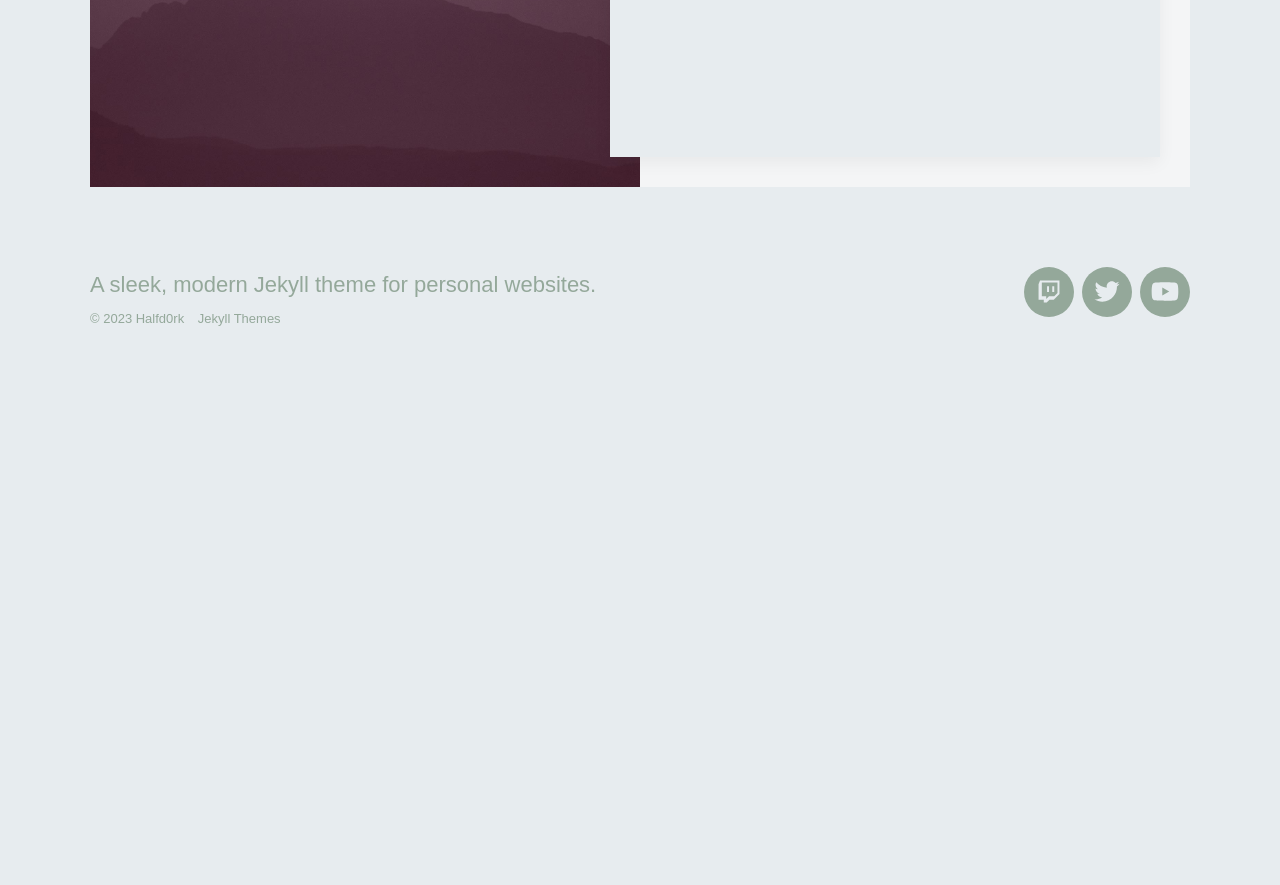
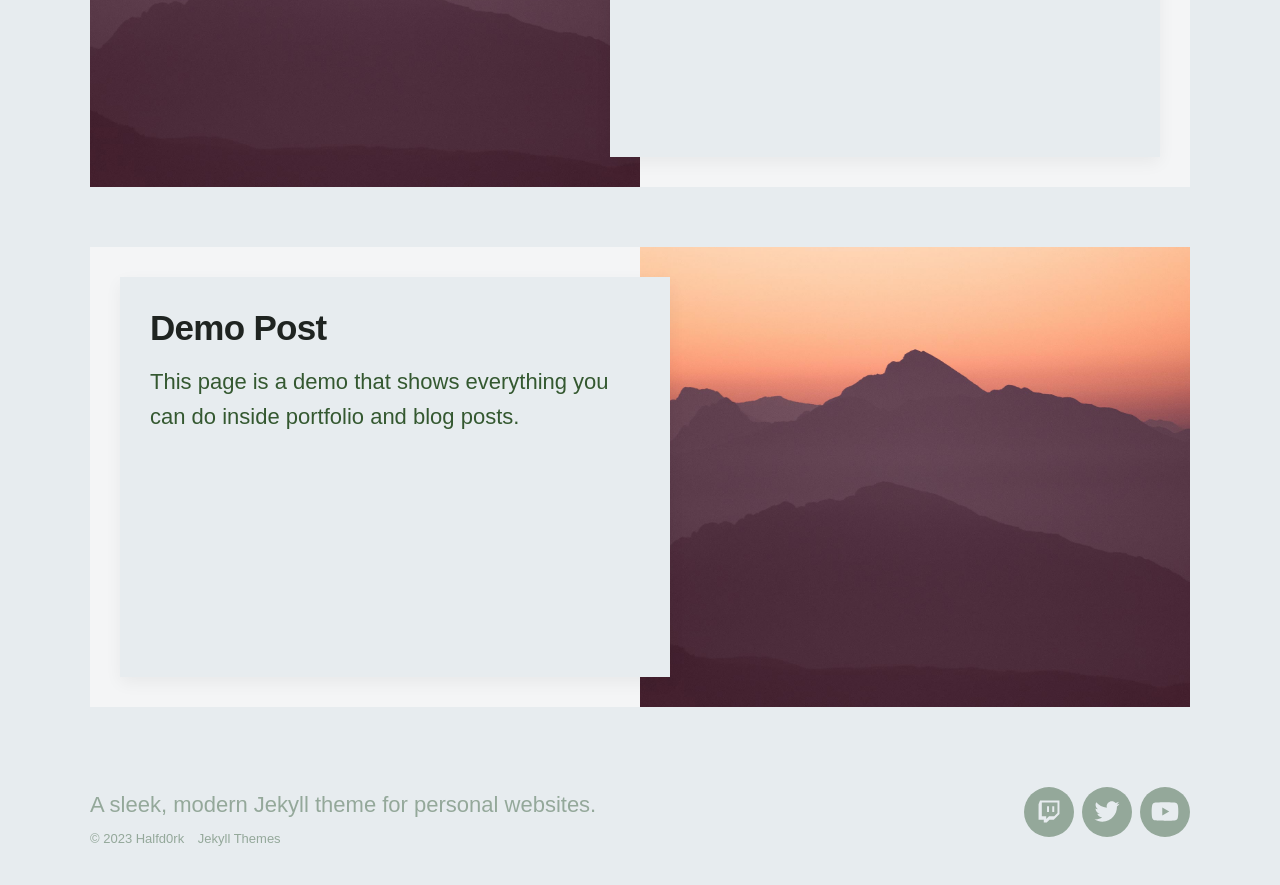
Before and after one commit to halfd0rk/halfd0rk.github.io, a Jekyll site: the page built from blog/index.html, in a window 1280 px wide and 900 px high, scrolled down 805 px. Shown: the top 885 px of the window. Built offline with Jekyll 4.4.1, drawn with Linux system fonts in a browser that asks for light colours; nearby versions of some CDN libraries; some web fonts are replaced; the list of posts is cut into pages by our own code; before the commit the page ends 1210 px from its top, so only the background shows below that; some of the changed lines change nothing that is shown.

Commit message:
added 2nd post, added markup

````diff
--- a/_config.yml
+++ b/_config.yml
@@ -13,6 +13,11 @@
   projects:
     output: true
     permalink: /project/:slug
+
+markup:
+  goldmark:
+    renderer:
+      unsafe: true
 
 defaults:
   -
--- /dev/null
+++ b/_posts/2023-07-18-demo-2.md
@@ -0,0 +1,112 @@
+---
+title: 'Demo Post'
+date: 2018-06-30 00:00:00
+description: This page is a demo that shows everything you can do inside portfolio and blog posts.
+featured_image: '/images/demo/demo-square.jpg'
+---
+
+![](/images/demo/demo-landscape.jpg)
+
+## Demo content
+
+This page is a demo that shows everything you can do inside portfolio and blog posts.
+
+We've included everything you need to create engaging posts about your work, and show off your case studies in a beautiful way.
+
+<a href="https://www.amazon.com/Art-Business-Online-Writing-Capturing-ebook/dp/B08GZK274F?keywords=online+business+writing&qid=1689707531&sr=8-3&linkCode=li2&tag=halfd0rk-20&linkId=bf4c0c9500a07ad40c644e3603138b1b&language=en_US&ref_=as_li_ss_il" target="_blank"><img border="0" src="//ws-na.amazon-adsystem.com/widgets/q?_encoding=UTF8&ASIN=B08GZK274F&Format=_SL160_&ID=AsinImage&MarketPlace=US&ServiceVersion=20070822&WS=1&tag=halfd0rk-20&language=en_US" ></a><img src="https://ir-na.amazon-adsystem.com/e/ir?t=halfd0rk-20&language=en_US&l=li2&o=1&a=B08GZK274F" width="1" height="1" border="0" alt="" style="border:none !important; margin:0px !important;" />
+
+check out this mouse I've been using! <a target="_blank" href="https://www.amazon.com/gp/product/B0BGJT87N2/?&_encoding=UTF8&tag=halfd0rk-20&linkCode=ur2&linkId=ff5ca9430dbbd176c8094deb67536d86&camp=1789&creative=9325">RAZER Hotkey Mouse</a>
+
+here's the book i've been going page by page, it's been a real learning experience.
+<iframe sandbox="allow-popups allow-scripts allow-modals allow-forms allow-same-origin" style="width:120px;height:240px;" marginwidth="0" marginheight="0" scrolling="no" frameborder="0" src="//ws-na.amazon-adsystem.com/widgets/q?ServiceVersion=20070822&OneJS=1&Operation=GetAdHtml&MarketPlace=US&source=ss&ref=as_ss_li_til&ad_type=product_link&tracking_id=halfd0rk-20&language=en_US&marketplace=amazon&region=US&placement=1803236914&asins=1803236914&linkId=c838193d13a19ee9a304b1e2838f4c37&show_border=true&link_opens_in_new_window=true"></iframe>
+
+**Obviously,** we’ve styled up *all the basic* text formatting options [available in markdown](https://github.com/adam-p/markdown-here/wiki/Markdown-Cheatsheet).
+
+You can create lists:
+
+* Simple bulleted lists
+* Like this one
+* Are cool
+
+And:
+
+1. Numbered lists
+2. Like this other one
+3. Are great too
+
+You can also add blockquotes, which are shown at a larger width to help break up the layout and draw attention to key parts of your content:
+
+> “Simple can be harder than complex: You have to work hard to get your thinking clean to make it simple. But it’s worth it in the end because once you get there, you can move mountains.”
+
+The theme also supports markdown tables:
+
+| Item                 | Author        | Supports tables? | Price |
+|----------------------|---------------|------------------|-------|
+| Duet Jekyll Theme    | Jekyll Themes | Yes              | $49   |
+| Index Jekyll Theme   | Jekyll Themes | Yes              | $49   |
+| Journal Jekyll Theme | Jekyll Themes | Yes              | $49   |
+
+And footnotes[^1], which link to explanations[^2] at the bottom of the page[^3].
+
+[^1]: Beautiful modern, minimal theme design.
+[^2]: Powerful features to show off your work.
+[^3]: Maintained and supported by the theme developer.
+
+You can throw in some horizontal rules too:
+
+---
+
+### Image galleries
+
+Here's a really neat custom feature we added – galleries:
+
+<div class="gallery" data-columns="3">
+	<img src="/images/demo/demo-portrait.jpg">
+	<img src="/images/demo/demo-landscape.jpg">
+	<img src="/images/demo/demo-square.jpg">
+	<img src="/images/demo/demo-landscape-2.jpg">
+</div>
+
+Inspired by the Galleries feature from WordPress, we've made it easy to create grid layouts for your images. Just use a bit of simple HTML in your post to create a masonry grid image layout:
+
+```html
+<div class="gallery" data-columns="3">
+    <img src="/images/demo/demo-portrait.jpg">
+    <img src="/images/demo/demo-landscape.jpg">
+    <img src="/images/demo/demo-square.jpg">
+    <img src="/images/demo/demo-landscape-2.jpg">
+</div>
+```
+
+*See what we did there? Code and syntax highlighting is built-in too!*
+
+Change the number inside the 'columns' setting to create different types of gallery for all kinds of purposes. You can even click on each image to seamlessly enlarge it on the page.
+
+---
+
+### Image carousels
+
+Here's another gallery with only one column, which creates a carousel slide-show instead.
+
+A nice little feature: the carousel only advances when it is in view, so your visitors won't scroll down to find it half way through your images.
+
+<div class="gallery" data-columns="1">
+	<img src="/images/demo/demo-landscape.jpg">
+	<img src="/images/demo/demo-landscape-2.jpg">
+</div>
+
+### What about videos?
+
+Videos are an awesome way to show off your work in a more engaging and personal way, and we’ve made sure they work great on our themes. Just paste an embed code from YouTube or Vimeo, and the theme makes sure it displays perfectly:
+
+<iframe src="https://player.vimeo.com/video/148003889" width="640" height="360" frameborder="0" allowfullscreen></iframe>
+
+---
+
+## Pretty cool, huh?
+
+We've packed this theme with powerful features to show off your work.
+
+Why not put them to use on your new portfolio?
+
+<a href="https://jekyllthemes.io/theme/personal-website-jekyll-theme" class="button button--large">Get This Theme</a>
````
